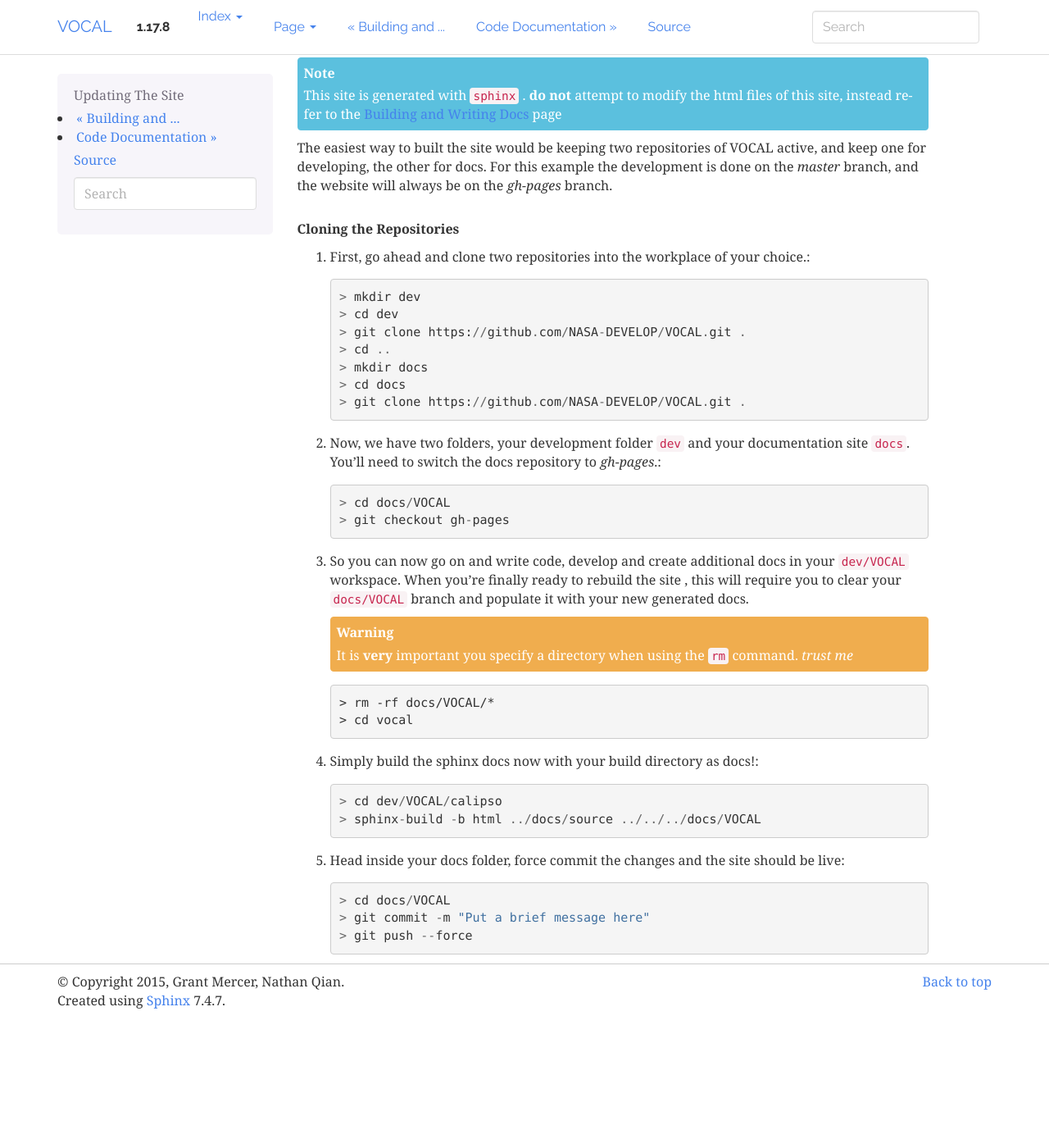
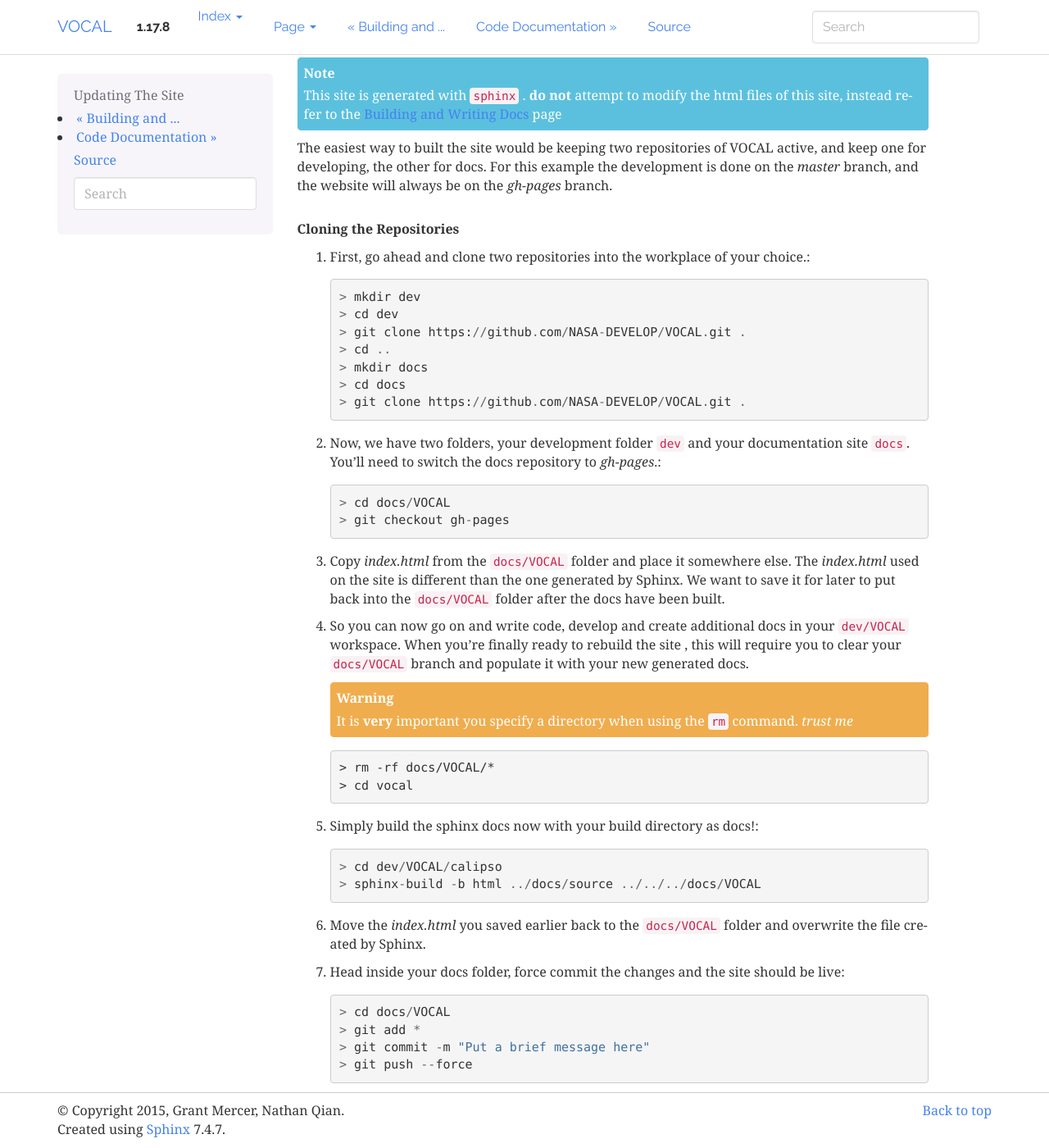
Before and after one commit to NASA-DEVELOP/VOCAL, a Sphinx documentation site: the page built from docs/source/dev/site.rst, in a window 1280 px wide and 1400 px high, scrolled down 232 px. Shown: the whole window at 82% size. Built offline with Sphinx 7.4.7, drawn with Linux system fonts in a browser that asks for light colours; pages that are not in the unit, such as notebooks, are missing from menus; before the commit the page ends 1474 px from its top, so only the background shows below that.

Commit message:
updated site.rst to make it more descriptive

```diff
--- a/docs/source/dev/site.rst
+++ b/docs/source/dev/site.rst
@@ -34,7 +34,11 @@ branch, and the website will always be on the *gh-pages* branch.
    > cd docs/VOCAL
    > git checkout gh-pages
 
-3. So you can now go on and write code, develop and create additional docs in your
+3. Copy *index.html* from the ``docs/VOCAL`` folder and place it somewhere else. The *index.html* used on the site
+   is different than the one generated by Sphinx. We want to save it for later to put back into the ``docs/VOCAL``
+   folder after the docs have been built.
+
+4. So you can now go on and write code, develop and create additional docs in your
    ``dev/VOCAL`` workspace. When you're finally ready to rebuild the site , this will require you
    to clear your ``docs/VOCAL`` branch and populate it with your new generated docs.
 
@@ -47,14 +51,18 @@ branch, and the website will always be on the *gh-pages* branch.
       > rm -rf docs/VOCAL/*
       > cd vocal
 
-4. Simply build the sphinx docs now with your build directory as docs!::
+5. Simply build the sphinx docs now with your build directory as docs!::
 
    > cd dev/VOCAL/calipso
    > sphinx-build -b html ../docs/source ../../../docs/VOCAL
 
-5. Head inside your docs folder, force commit the changes and the site should be live::
+6. Move the *index.html* you saved earlier back to the ``docs/VOCAL`` folder and overwrite the file
+   created by Sphinx.
+
+7. Head inside your docs folder, force commit the changes and the site should be live::
 
    > cd docs/VOCAL
+   > git add *
    > git commit -m "Put a brief message here"
    > git push --force
 
```
